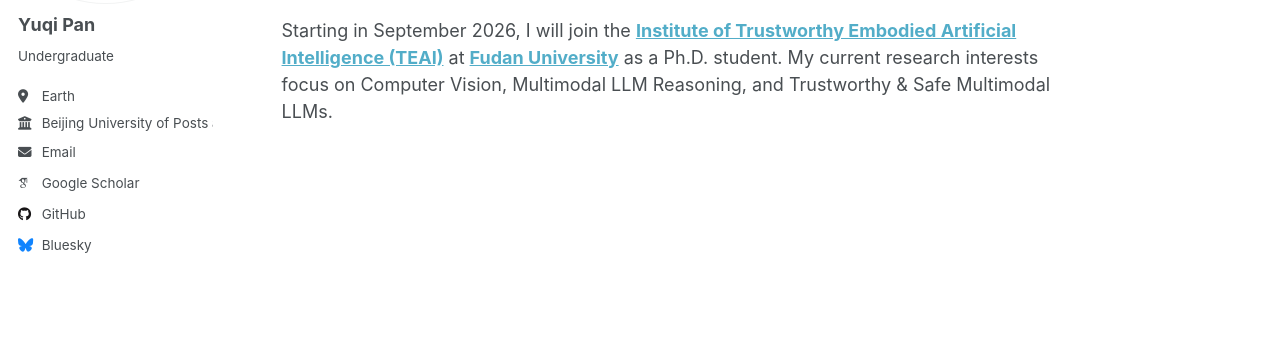
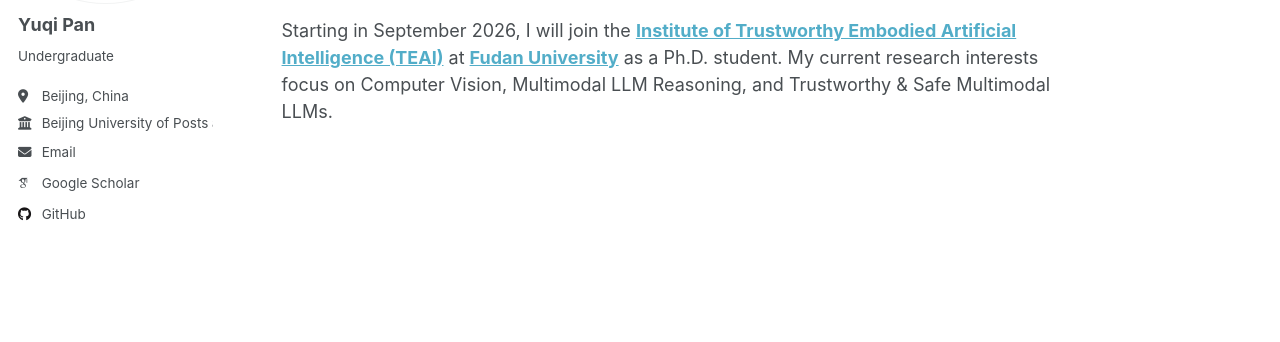
Before and after one commit to kdmessi10/kdmessi10.github.io, a Jekyll site: the page built from _pages/about.md, in a window 1280 px wide. Shown: the part 229-571 px from the top of the page. Built offline with Jekyll 4.4.1, drawn with Linux system fonts in a browser that asks for light colours; some web fonts are replaced.

Commit message:
Update _config.yml

```diff
--- a/_config.yml
+++ b/_config.yml
@@ -26,7 +26,7 @@ author:
   name             : "Yuqi Pan"
   pronouns         : # example: "she/her"
   bio              : "Undergraduate"
-  location         : "Earth"
+  location         : "Beijing, China"
   employer         : "Beijing University of Posts and Telecommunications"
   uri              : # URL
   email            : "panyuqi2022@bupt.edu.cn"
@@ -52,7 +52,7 @@ author:
   openreview        : "https://openreview.net/profile?id=~Yuqi_Pan5"
 
   # Social media
-  bluesky          : "bsky.app" # Replace this with you Bluesky username
+  bluesky          : # Replace this with you Bluesky username
   facebook         : # Username
   flickr           : # Username
   foursquare       : # Username
```
